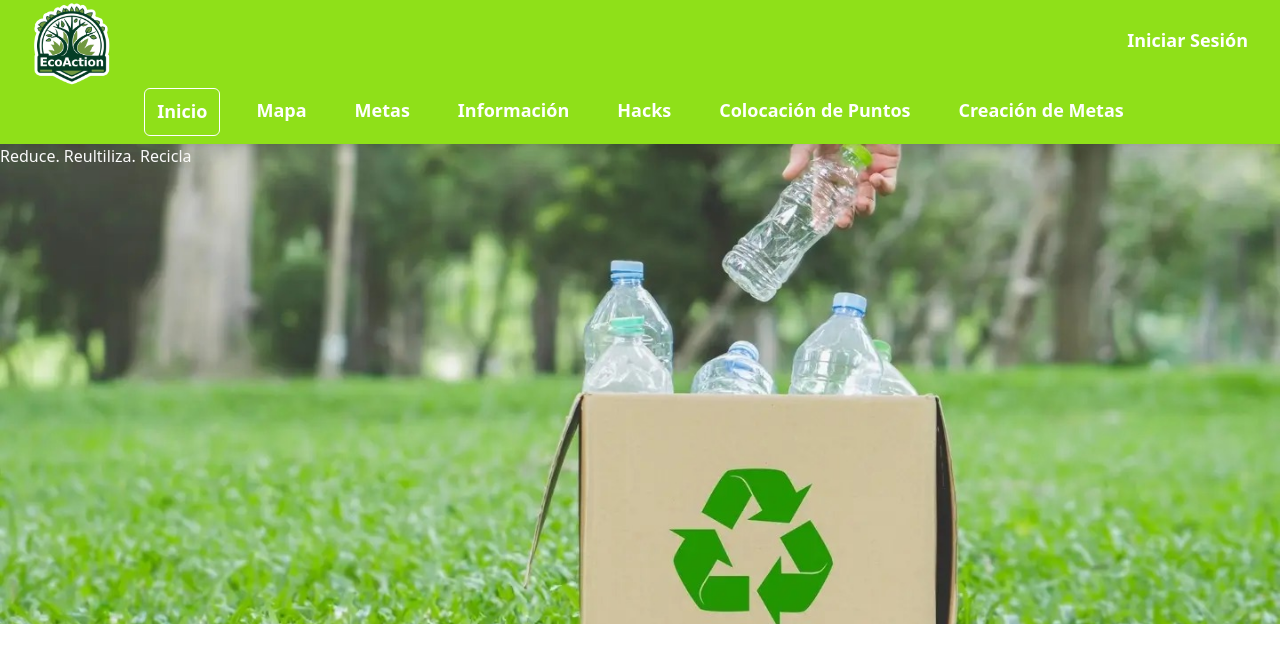
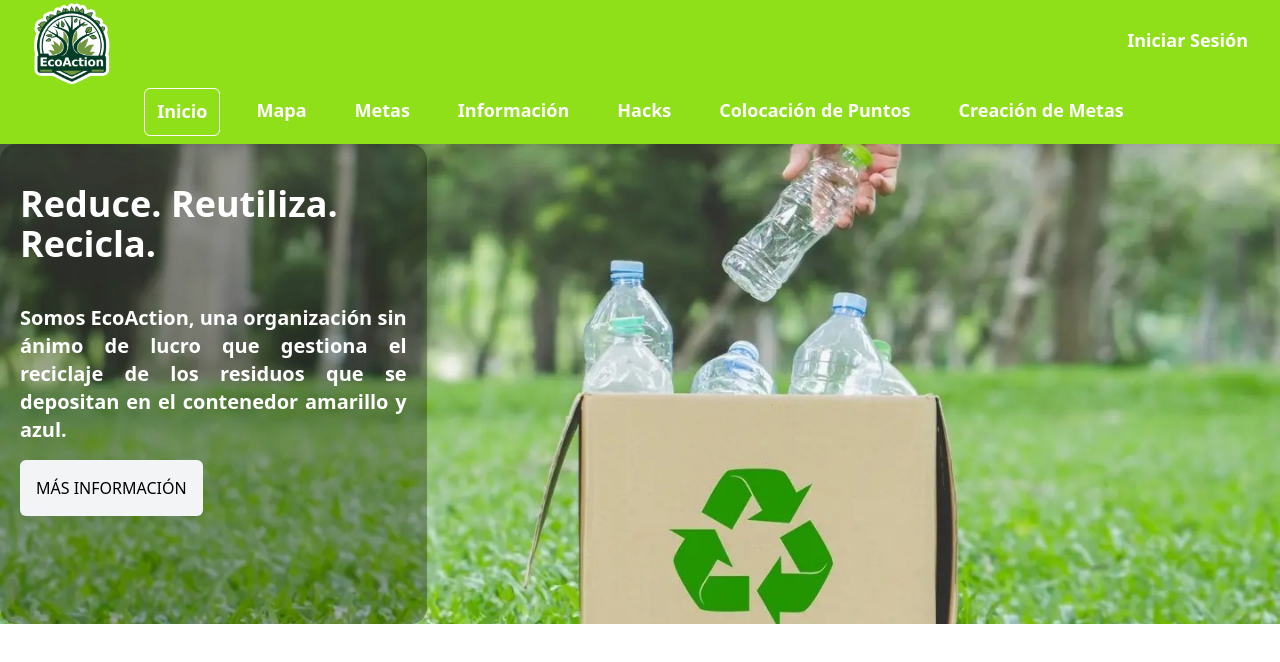
Before and after one commit to UzielLH/EcoAction, an Angular app: page /home in a window 1280 px wide. Shown: the top 662 px of the page. Built offline with nearby package versions, Linux system fonts and the light colour scheme.

Commit message:
feat: se agrego una primer diseño del home y mapa

```diff
--- a/src/app/pages/home/home.component.html
+++ b/src/app/pages/home/home.component.html
@@ -1,3 +1,12 @@
 <div class="w-full h-120 bg-cover bg-center" style="background-image: url('assets/images/home/imagen1.jpeg');">
-    <h1 class="text-white ">Reduce. Reultiliza. Recicla</h1>
+    <div class="w-full md:w-1/3 h-full pl-5 pr-5  rounded-2xl relative">
+        <div class="absolute inset-0 bg-black opacity-30 rounded-2xl"></div>
+        <div class="relative z-10">
+            <h1 class="text-white text-4xl font-bold pt-10">Reduce. Reutiliza. Recicla.</h1>
+            <p class="text-white text-xl font-bold pt-10 w-full text-justify">
+                Somos EcoAction, una organización sin ánimo de lucro que gestiona el reciclaje de los residuos que se depositan en el contenedor amarillo y azul.
+            </p>
+            <button class="bg-gray-100 rounded-md p-4 mt-4 hover:bg-gray-200 cursor-pointer" routerLink="/informacion">MÁS INFORMACIÓN</button>
+        </div>
+    </div>
 </div>
--- a/src/app/pages/home/home.component.ts
+++ b/src/app/pages/home/home.component.ts
@@ -1,8 +1,9 @@
 import { Component } from '@angular/core';
+import { RouterLink } from '@angular/router';
 
 @Component({
   selector: 'app-home',
-  imports: [],
+  imports: [RouterLink],
   templateUrl: './home.component.html',
   styles:''
 })
--- a/src/app/pages/mapa/mapa.component.html
+++ b/src/app/pages/mapa/mapa.component.html
@@ -1 +1,7 @@
-<p>mapa works!</p>
+<h1 class="text-4xl text-center pt-2 font-bold">Recicladoras cerca de ti</h1>
+
+<div class="pt-5 flex justify-center">
+    <iframe src="https://www.google.com/maps/embed?pb=!1m16!1m12!1m3!1d108478.52556213207!2d-96.73126621339118!3d17.07772769013767!2m3!1f0!2f0!3f0!3m2!1i1024!2i768!4f13.1!2m1!1srecicladora!5e0!3m2!1ses!2smx!4v1742343496800!5m2!1ses!2smx" width="600" height="450" style="border:0;" allowfullscreen="" loading="lazy" referrerpolicy="no-referrer-when-downgrade"></iframe>
+</div>
+
+<p class="text-2xl pt-3 p-10">Encuentra las mejores recicladoras cerca de ti en México. Utiliza nuestro mapa interactivo para localizar las recicladoras más cercanas a ti y descubre más información sobre cada una de ellas en nuestro listado detallado.</p>
--- a/src/index.html
+++ b/src/index.html
@@ -5,7 +5,7 @@
   <title>EcoAction</title>
   <base href="/">
   <meta name="viewport" content="width=device-width, initial-scale=1">
-  <link rel="icon" type="image/x-icon" href="favicon.ico">
+  <link rel="icon" type="image/x-icon" href="assets/LOGO.png">
   </head>
 <body>
   <app-root></app-root>
```
